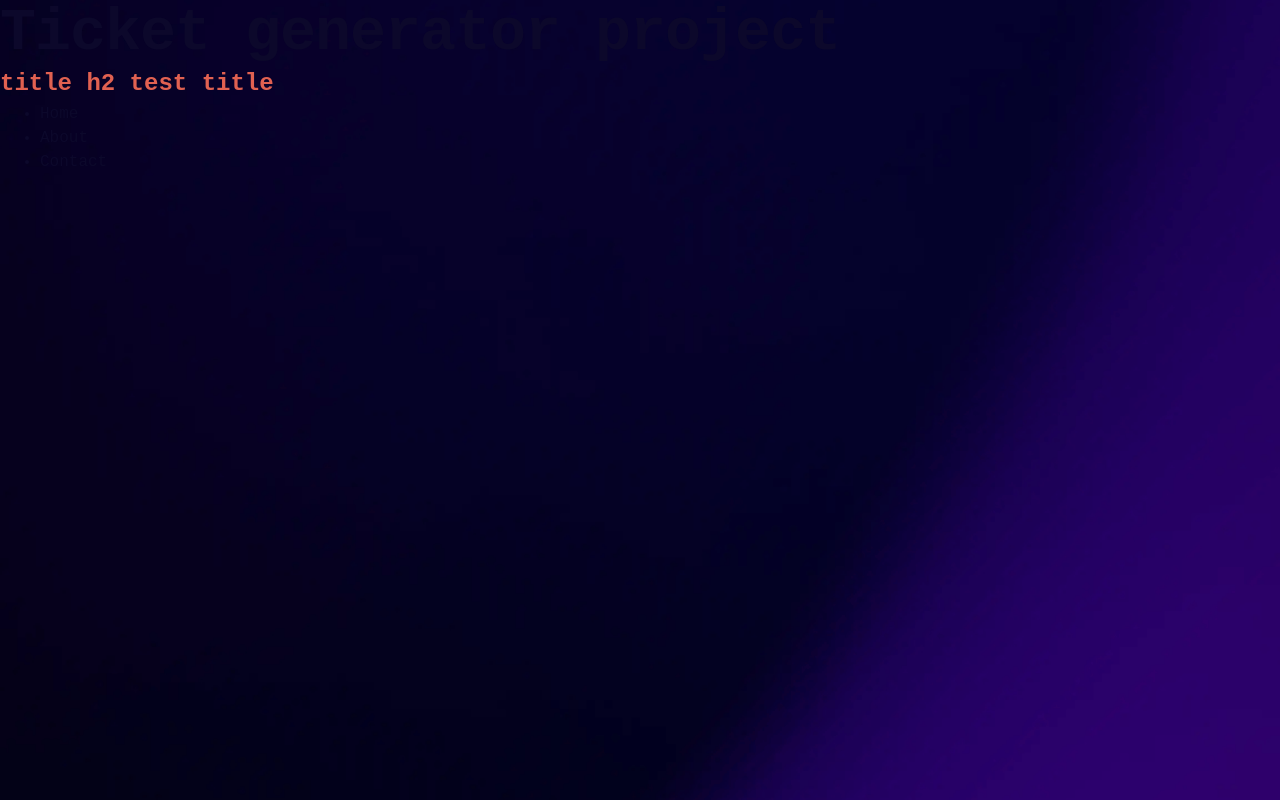
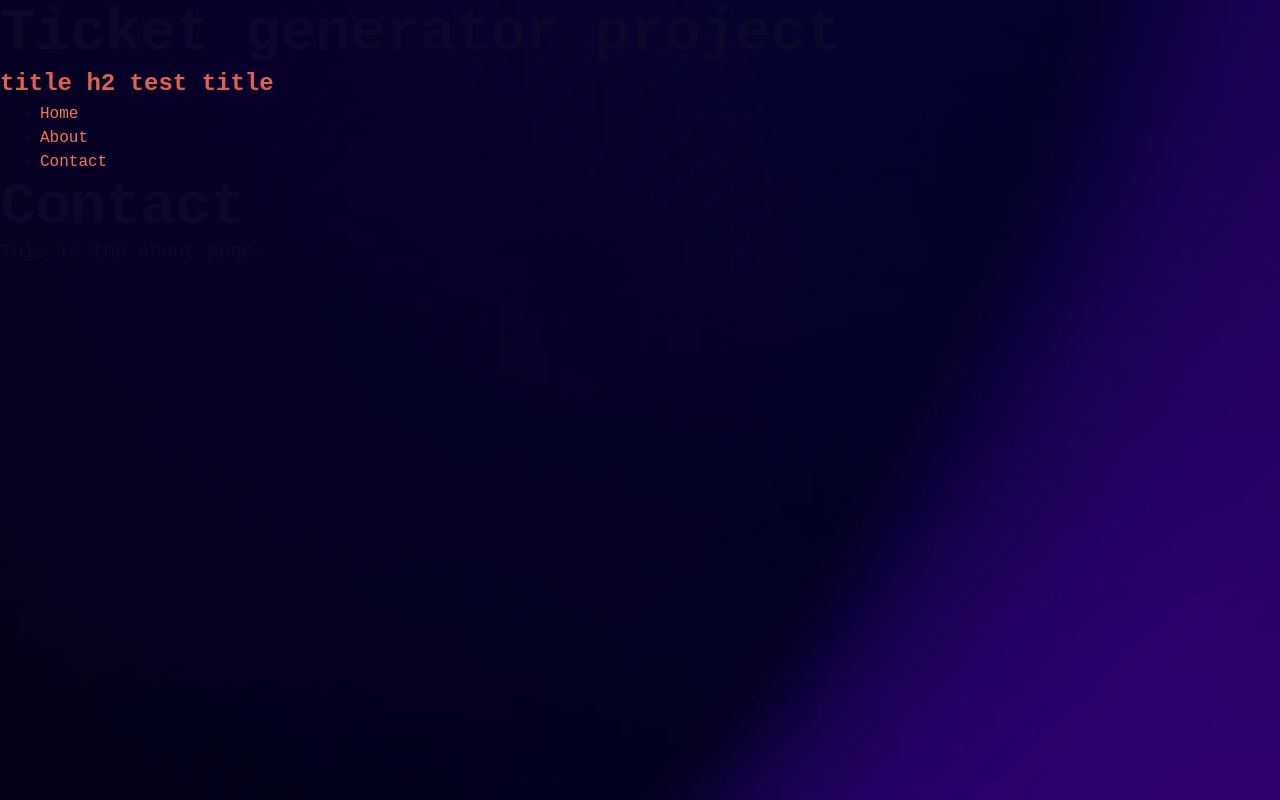
Before and after one commit to MichalDziedzic/Ticket_Event_Generator, a Vue app: page /contact in a window 1280 px wide. Built offline with nearby package versions, Linux system fonts and the light colour scheme; the HTML template or start-up script is replaced by a standard one; a web font is replaced by a local one.

Commit message:
feat(nav): basic custom navigation - wip

```diff
--- a/src/App.vue
+++ b/src/App.vue
@@ -1,7 +1,3 @@
-<script setup lang="ts">
-import { RouterLink, RouterView } from 'vue-router'
-import NavBar from './components/NavBar.vue'
-</script>
 <template>
   <header>
     <div class="wrapper">
@@ -10,8 +6,9 @@ import NavBar from './components/NavBar.vue'
       <NavBar />
     </div>
   </header>
-
   <RouterView />
 </template>
-
-<style scoped></style>
+<script setup lang="ts">
+import { RouterLink, RouterView } from 'vue-router'
+import NavBar from './components/Navbar.vue'
+</script>
--- a/src/components/Navbar.vue
+++ b/src/components/Navbar.vue
@@ -2,9 +2,9 @@
 <template>
   <nav>
     <ul>
-      <li>Home</li>
-      <li>About</li>
-      <li>Contact</li>
+      <li><router-link to="/">Home</router-link></li>
+      <li><router-link to="/about">About</router-link></li>
+      <li><router-link to="/contact">Contact</router-link></li>
     </ul>
   </nav>
 </template>
--- a/src/router/index.ts
+++ b/src/router/index.ts
@@ -1,5 +1,6 @@
 import { createRouter, createWebHistory } from 'vue-router'
-import HomeView from '../views/HomeView.vue'
+import HomeView from '@/views/HomeView.vue'
+import ContactView from '@/views/ContactView.vue'
 
 const router = createRouter({
   history: createWebHistory(import.meta.env.BASE_URL),
@@ -9,14 +10,22 @@ const router = createRouter({
       name: 'home',
       component: HomeView,
     },
-    // {
-    //   path: '/about',
-    //   name: 'about',
-    //   // route level code-splitting
-    //   // this generates a separate chunk (About.[hash].js) for this route
-    //   // which is lazy-loaded when the route is visited.
-    //   component: () => import('../views/AboutView.vue'),
-    // },
+    {
+      path: '/about',
+      name: 'about',
+      // route level code-splitting
+      // this generates a separate chunk (About.[hash].js) for this route
+      // which is lazy-loaded when the route is visited.
+      component: () => import('../views/AboutView.vue'),
+    },
+    {
+      path: '/contact',
+      name: 'contact',
+      // route level code-splitting
+      // this generates a separate chunk (About.[hash].js) for this route
+      // which is lazy-loaded when the route is visited.
+      component: ContactView,
+    },
   ],
 })
 
--- /dev/null
+++ b/src/views/AboutView.vue
@@ -0,0 +1,7 @@
+<template>
+  <div>
+    <h1>About</h1>
+    <p>This is the About page.</p>
+  </div>
+</template>
+<script setup lang="ts"></script>
--- /dev/null
+++ b/src/views/ContactView.vue
@@ -0,0 +1,10 @@
+<template>
+  <div>
+    <h1>Contact</h1>
+    <p>This is the About page.</p>
+  </div>
+</template>
+
+<script setup lang="ts">
+// Możesz dodać tutaj logikę komponentu, jeśli jest potrzebna
+</script>
```
